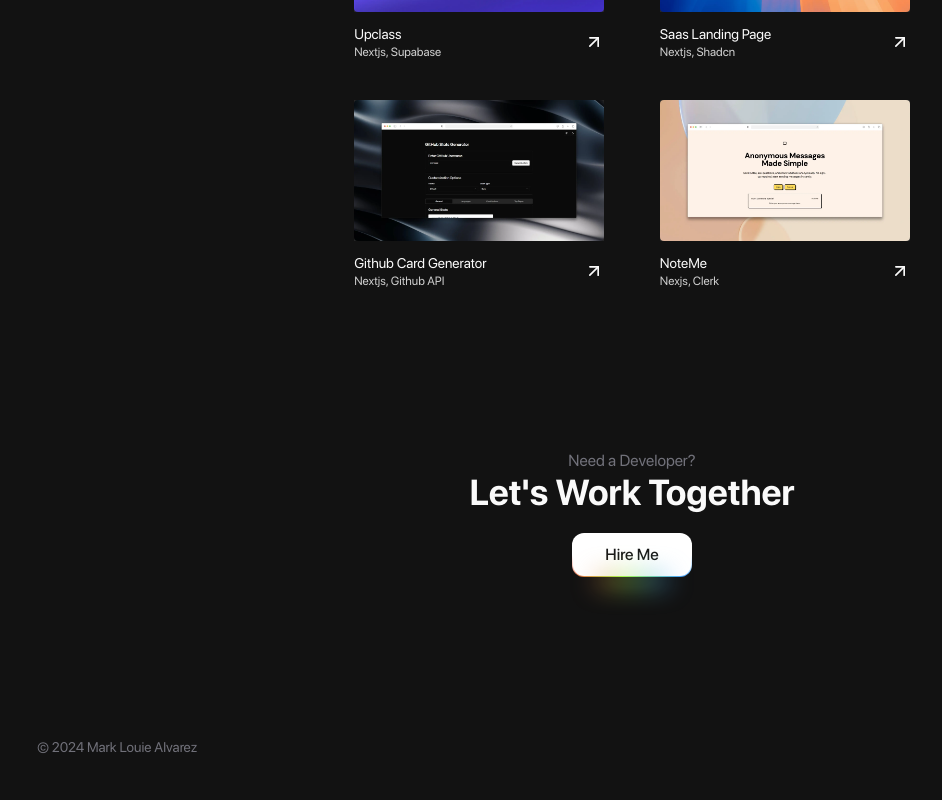
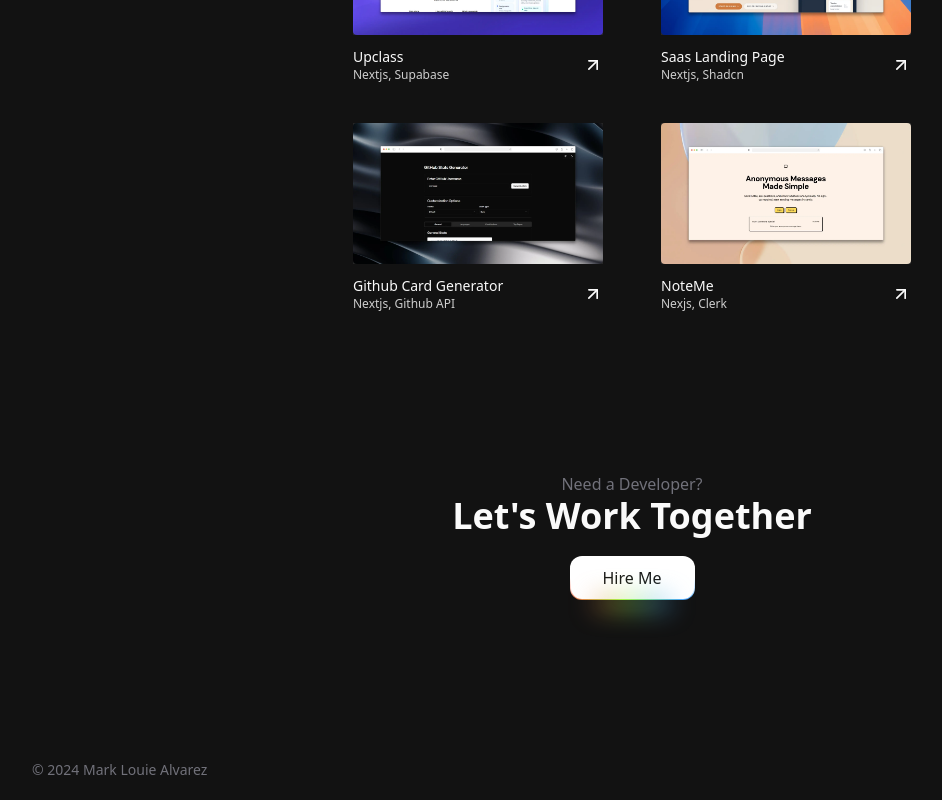
Before and after one commit to marrrkkk/next-portfolio, a Next.js app: page / in a window 1280 px wide. Shown: the part 2310-3110 px from the top of the page, without its empty margins (8-950 px from the left). Before the commit the page ends 3087 px from the top, so only its background shows below. Built offline with nearby package versions, Linux system fonts and the light colour scheme.

Commit message:
chore: update dependencies and configuration

```diff
--- a/next.config.mjs
+++ b/next.config.mjs
@@ -1,5 +1,8 @@
 /** @type {import('next').NextConfig} */
 const nextConfig = {
+  reactStrictMode: true,
+  poweredByHeader: false,
+  compress: true,
   images: {
     remotePatterns: [
       {
--- a/package.json
+++ b/package.json
@@ -16,7 +16,6 @@
     "@radix-ui/react-tooltip": "^1.2.8",
     "class-variance-authority": "^0.7.1",
     "clsx": "^2.1.1",
-    "lenis": "^1.3.23",
     "lucide-react": "^0.577.0",
     "motion": "^12.40.0",
     "next": "^16.2.7",
--- a/tailwind.config.ts
+++ b/tailwind.config.ts
@@ -78,9 +78,9 @@ const config: Config = {
   			sm: 'calc(var(--radius) - 4px)'
   		},
   		fontFamily: {
-  			regular: ["SFProRegular", "sans-serif"],
-  			medium: ["SFProMedium", "sans-serif"],
-  			bold: ["SFProBold", "sans-serif"]
+  			regular: ["var(--font-regular)", "sans-serif"],
+  			medium: ["var(--font-medium)", "sans-serif"],
+  			bold: ["var(--font-bold)", "sans-serif"]
   		},
   		animation: {
   			rainbow: 'rainbow var(--speed, 2s) infinite linear',
```
Also changed, not shown: 1 other file (tests, documents, lock files or other folders).
